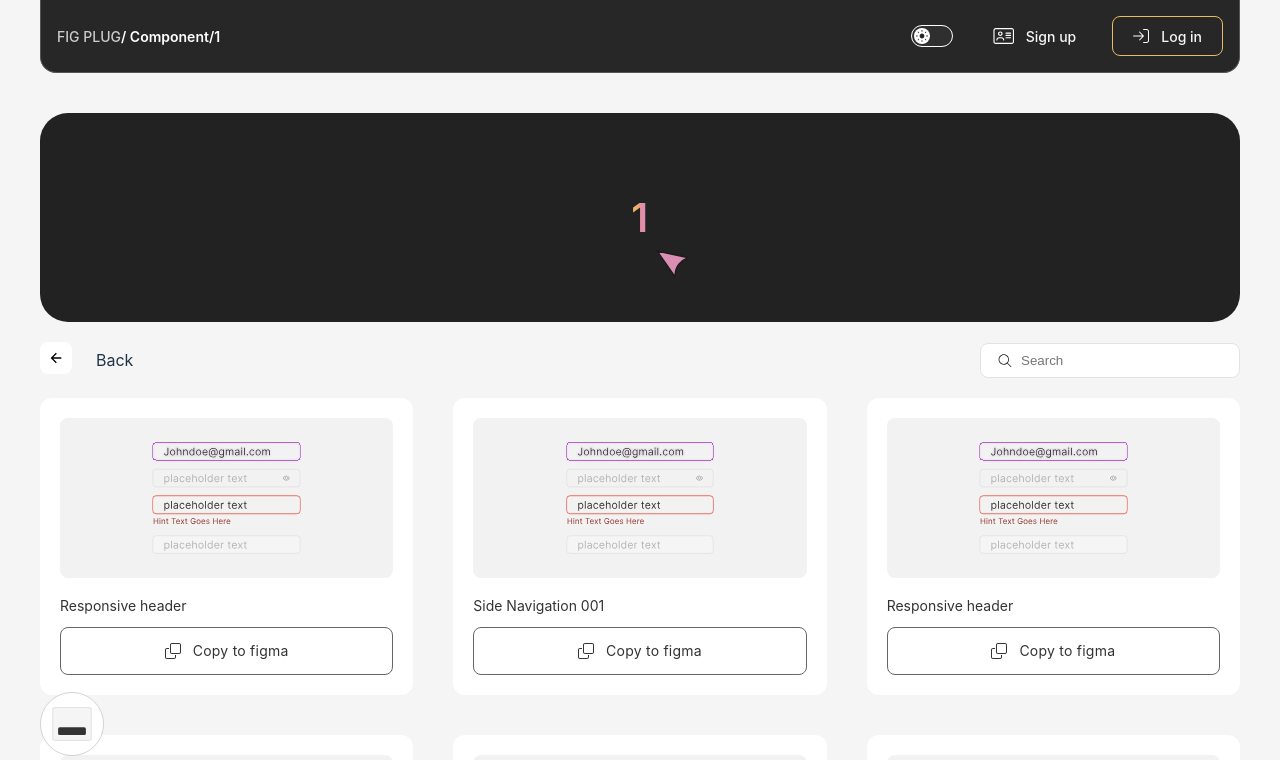
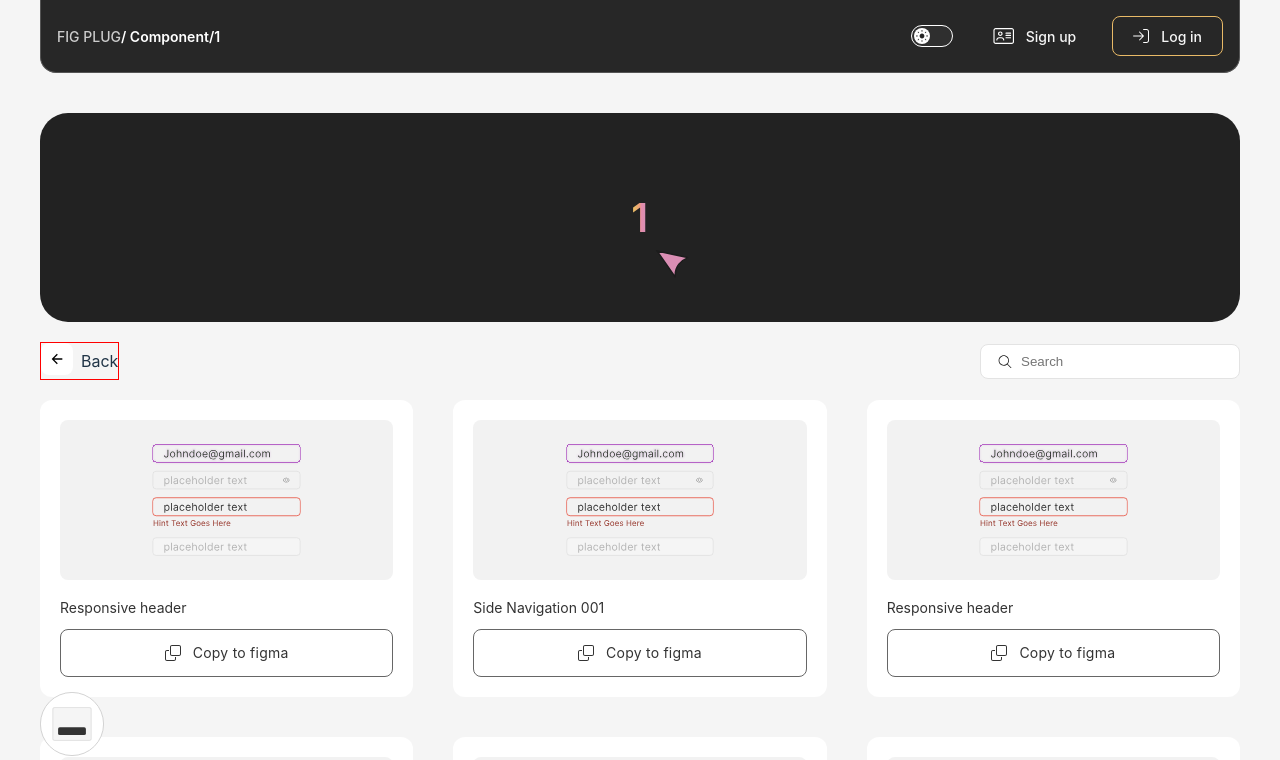
Before and after one commit to victorgbaye/Fig-jam, a React (Vite) app: page /component/1 in a window 1280 px wide. Shown: the top 760 px of the page. Built offline with nearby package versions, Linux system fonts and the light colour scheme.

Commit message:
back button changes

```diff
--- a/src/components/compound/FigCard/FigCard.jsx
+++ b/src/components/compound/FigCard/FigCard.jsx
@@ -27,7 +27,7 @@ export const FigCard = ({componentName}) => {
 
   return (
     <Link to={`/component/${componentName}`}>
-      <div className={`${styles.figCardContainer} `} style={{backgroundColor: theme == 'dark' ? '#333' : 'white'}}>
+      <div className={` ${styles.figCardContainer} ${styles[theme]}`} style={{backgroundColor: theme == 'dark' ? '#333' : 'white'}}>
         <div className={styles.componentThumbnail}style={{backgroundColor: theme == 'dark' ? '#1A1A1A' : '#F5F5F5'}}>
         <img src={CategoryThumbnail}/>
         </div>
--- a/src/pages/CategoryElements/CategoryElements.module.scss
+++ b/src/pages/CategoryElements/CategoryElements.module.scss
@@ -39,7 +39,8 @@
     .Back{
         display: flex;
         align-items: center;
-        gap: 12px;
+        border: 1px solid red;
+        gap: 8px;
         img{
             padding: 8px;
             background: white;
@@ -50,7 +51,7 @@
 
         p{
             border-radius: 100px;
-            padding: 8px 12px;
+            // padding: 8px 12px;
         }
     }
     .SearchContainer{
```
